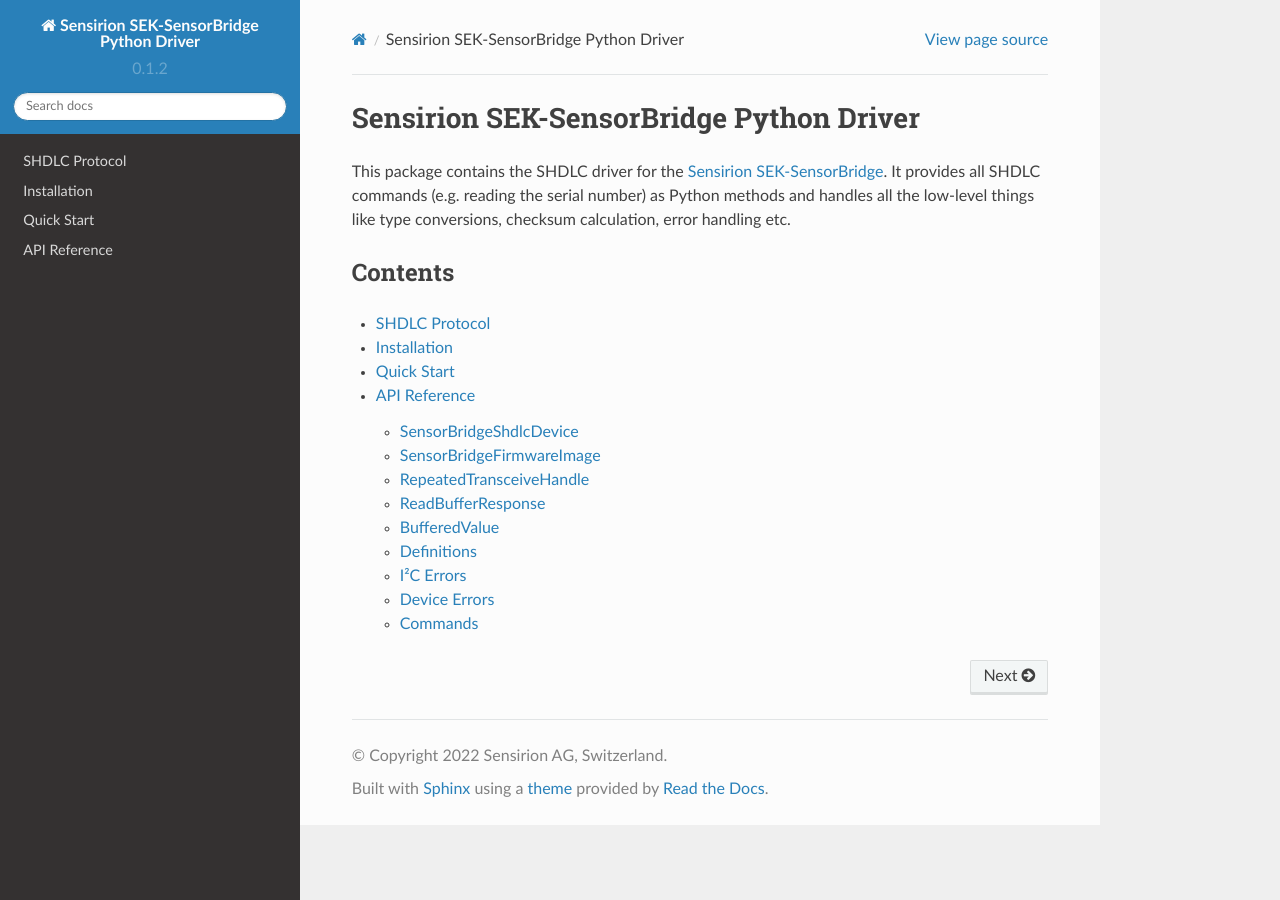
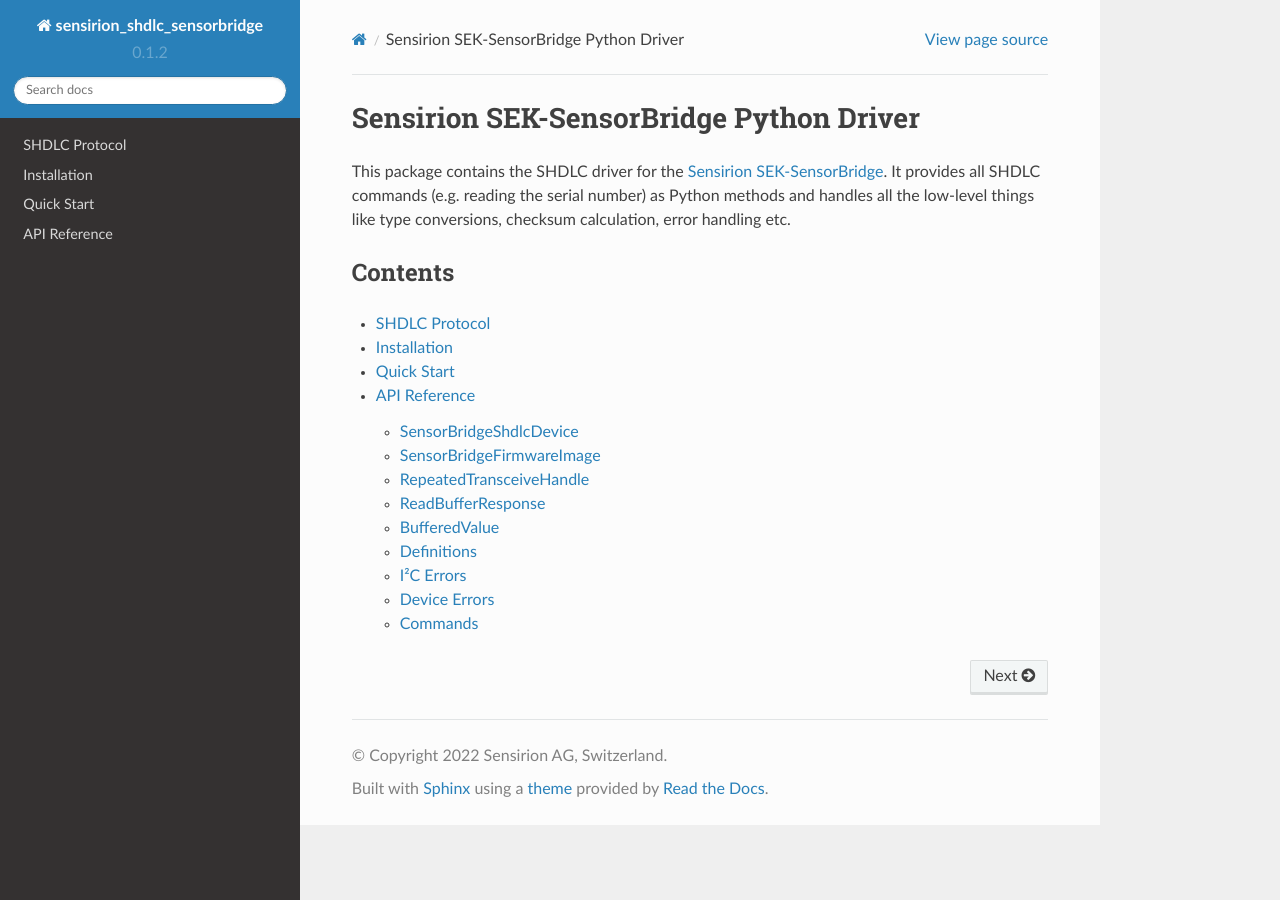
Before and after one commit to Sensirion/python-shdlc-sensorbridge, a Sphinx documentation site: the page built from docs/index.rst, in a window 1280 px wide. Built offline with Sphinx 7.4.7 and the Read the Docs theme 2.0.0, drawn with Linux system fonts in a browser that asks for light colours; part of the change alters nothing that is shown.

```diff
--- a/docs/conf.py
+++ b/docs/conf.py
@@ -2,42 +2,31 @@
 #
 # Configuration file for the Sphinx documentation builder.
 #
-# This file does only contain a selection of the most common options. For a
-# full list see the documentation:
-# http://www.sphinx-doc.org/en/master/config
+# This file only contains a selection of the most common options. For a full
+# list see the documentation:
+# https://www.sphinx-doc.org/en/master/usage/configuration.html
 
-# -- Path setup --------------------------------------------------------------
+import os
+import sys
+import sphinx.ext.autodoc
+from datetime import datetime
 
-# If extensions (or modules to document with autodoc) are in another directory,
-# add these directories to sys.path here. If the directory is relative to the
-# documentation root, use os.path.abspath to make it absolute, like shown here.
-#
-# import os
-# import sys
-# sys.path.insert(0, os.path.abspath('.'))
+import pkg_resources
 
-from datetime import datetime
-import sphinx.ext.autodoc
-import sensirion_shdlc_sensorbridge
+# Add project directory such that sphinx can detect the package.
+sys.path.insert(0, os.path.abspath(os.path.join(os.path.dirname(__file__), '..')))
 
 # -- Project information -----------------------------------------------------
+distribution = pkg_resources.get_distribution('sensirion_shdlc_sensorbridge')
 
-project = u'Sensirion SEK-SensorBridge Python Driver'
+project = distribution.project_name
 copyright = u'{} Sensirion AG, Switzerland'.format(datetime.now().year)
-author = u'Sensirion AG'
-
-
-# The short X.Y version
-version = sensirion_shdlc_sensorbridge.__version__
-# The full version, including alpha/beta/rc tags
-release = sensirion_shdlc_sensorbridge.__version__
+author = 'Sensirion AG'
+version = distribution.version
+release = distribution.version
 
 
 # -- General configuration ---------------------------------------------------
-
-# If your documentation needs a minimal Sphinx version, state it here.
-#
-# needs_sphinx = '1.0'
 
 # Add any Sphinx extension module names here, as strings. They can be
 # extensions coming with Sphinx (named 'sphinx.ext.*') or your custom
@@ -50,29 +39,13 @@ extensions = [
     'sphinx.ext.intersphinx',
 ]
 
-# Add any paths that contain templates here, relative to this directory.
-templates_path = ['_templates']
-
-# The suffix(es) of source filenames.
-# You can specify multiple suffix as a list of string:
-#
-# source_suffix = ['.rst', '.md']
-source_suffix = '.rst'
-
 # The master toctree document.
 master_doc = 'index'
-
-# The language for content autogenerated by Sphinx. Refer to documentation
-# for a list of supported languages.
-#
-# This is also used if you do content translation via gettext catalogs.
-# Usually you set "language" from the command line for these cases.
-language = None
 
 # List of patterns, relative to source directory, that match files and
 # directories to ignore when looking for source files.
 # This pattern also affects html_static_path and html_extra_path.
-exclude_patterns = [u'_build', 'Thumbs.db', '.DS_Store', 'generated']
+exclude_patterns = ['_build', 'Thumbs.db', '.DS_Store', 'generated']
 
 # The name of the Pygments (syntax highlighting) style to use.
 pygments_style = 'sphinx'
@@ -85,28 +58,10 @@ pygments_style = 'sphinx'
 #
 html_theme = 'sphinx_rtd_theme'
 
-# Theme options are theme-specific and customize the look and feel of a theme
-# further.  For a list of options available for each theme, see the
-# documentation.
-#
-# html_theme_options = {}
+html_favicon = 'favicon.ico'
 
-# Add any paths that contain custom static files (such as style sheets) here,
-# relative to this directory. They are copied after the builtin static files,
-# so a file named "default.css" will overwrite the builtin "default.css".
-html_static_path = ['_static']
-
-# Custom sidebar templates, must be a dictionary that maps document names
-# to template names.
-#
-# The default sidebars (for documents that don't match any pattern) are
-# defined by theme itself.  Builtin themes are using these templates by
-# default: ``['localtoc.html', 'relations.html', 'sourcelink.html',
-# 'searchbox.html']``.
-#
-# html_sidebars = {}
-
-html_favicon = 'favicon.ico'
+# Workaround for weirdly formatted function parameters. See https://github.com/readthedocs/sphinx_rtd_theme/issues/766
+html4_writer = True
 
 
 # -- Extension configuration -------------------------------------------------
@@ -116,7 +71,7 @@ autodoc_member_order = 'bysource'
 autodoc_default_flags = [
     'members',
     'special-members',      # To see __init__()
-    'inherited-members',    # To see the methods from sensirion_shdlc_driver
+    'inherited-members',    # To see the methods from base classes
 ]
 
 
```
Also changed, not shown: 3 other files.
